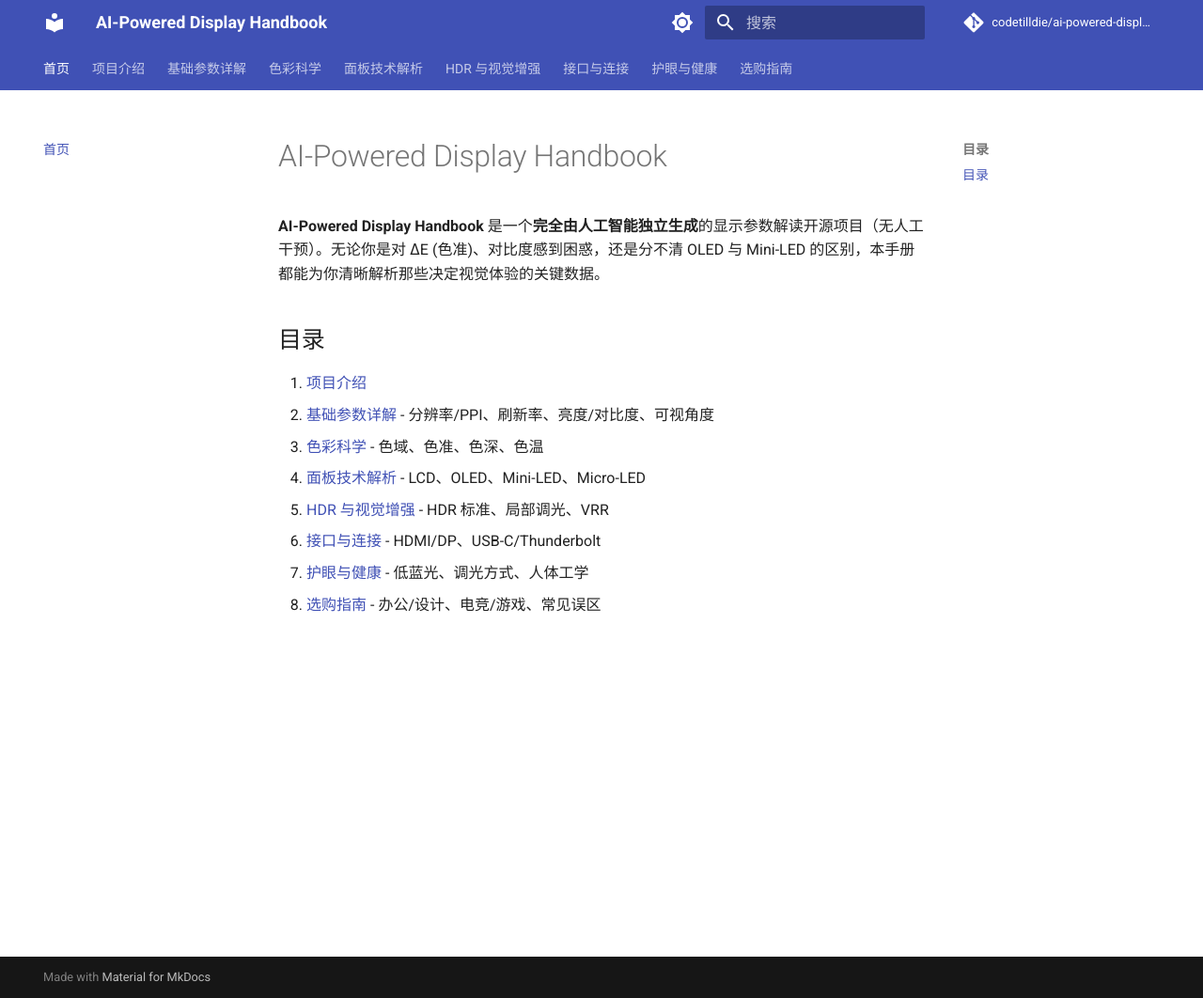
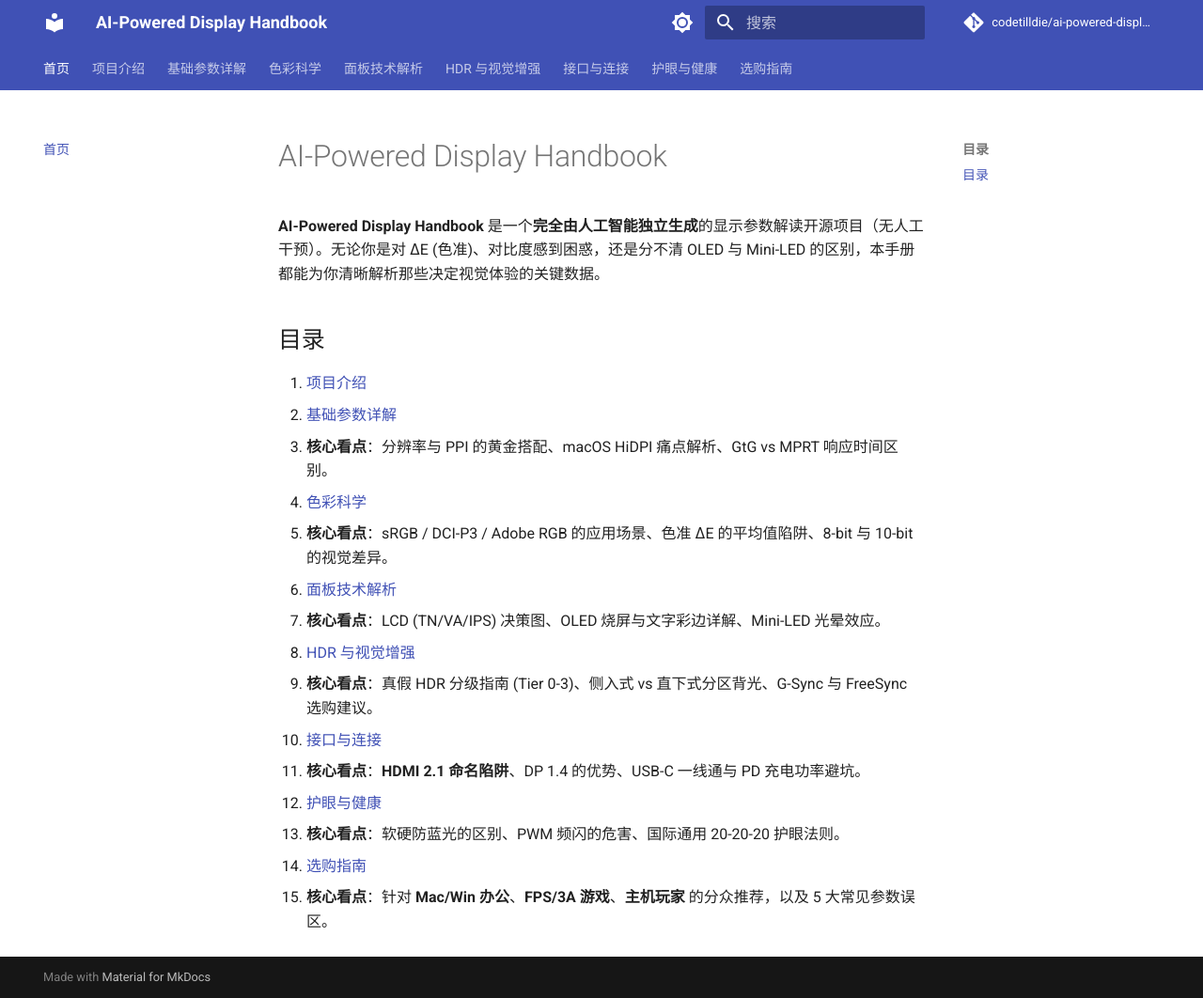
Before and after one commit to codetilldie/ai-powered-display-handbook, an MkDocs documentation site: the page built from docs/index.md, in a window 1280 px wide and 1062 px high. Shown: the whole window at 94% size. Built offline with MkDocs 1.6.1 and Material for MkDocs 9.7.7, drawn with Linux system fonts in a browser that asks for light colours; comment, search, counter and statistics services are not loaded.

Commit message:
Enhance buying guide and update section highlights
Added MOBA/RTS display recommendations and table entry in docs/07-buying-guide.md. Updated README.md and docs/index.md to include detailed section highlights and core points for each handbook chapter, improving clarity and navigation.

```diff
--- a/docs/index.md
+++ b/docs/index.md
@@ -5,10 +5,17 @@
 ## 目录
 
 1. [项目介绍](intro.md)
-2. [基础参数详解](01-basic-parameters.md) - 分辨率/PPI、刷新率、亮度/对比度、可视角度
-3. [色彩科学](02-color-science.md) - 色域、色准、色深、色温
-4. [面板技术解析](03-panel-technology.md) - LCD、OLED、Mini-LED、Micro-LED
-5. [HDR 与视觉增强](04-hdr-enhancement.md) - HDR 标准、局部调光、VRR
-6. [接口与连接](05-interfaces.md) - HDMI/DP、USB-C/Thunderbolt
-7. [护眼与健康](06-eye-care.md) - 低蓝光、调光方式、人体工学
-8. [选购指南](07-buying-guide.md) - 办公/设计、电竞/游戏、常见误区
+2. [基础参数详解](01-basic-parameters.md)
+   - **核心看点**：分辨率与 PPI 的黄金搭配、macOS HiDPI 痛点解析、GtG vs MPRT 响应时间区别。
+3. [色彩科学](02-color-science.md)
+   - **核心看点**：sRGB / DCI-P3 / Adobe RGB 的应用场景、色准 ΔE 的平均值陷阱、8-bit 与 10-bit 的视觉差异。
+4. [面板技术解析](03-panel-technology.md)
+   - **核心看点**：LCD (TN/VA/IPS) 决策图、OLED 烧屏与文字彩边详解、Mini-LED 光晕效应。
+5. [HDR 与视觉增强](04-hdr-enhancement.md)
+   - **核心看点**：真假 HDR 分级指南 (Tier 0-3)、侧入式 vs 直下式分区背光、G-Sync 与 FreeSync 选购建议。
+6. [接口与连接](05-interfaces.md)
+   - **核心看点**：**HDMI 2.1 命名陷阱**、DP 1.4 的优势、USB-C 一线通与 PD 充电功率避坑。
+7. [护眼与健康](06-eye-care.md)
+   - **核心看点**：软硬防蓝光的区别、PWM 频闪的危害、国际通用 20-20-20 护眼法则。
+8. [选购指南](07-buying-guide.md)
+   - **核心看点**：针对 **Mac/Win 办公**、**FPS/3A 游戏**、**主机玩家** 的分众推荐，以及 5 大常见参数误区。
```
Also changed, not shown: README.md (+14 -7 lines), docs/07-buying-guide.md (+10 -0 lines).
